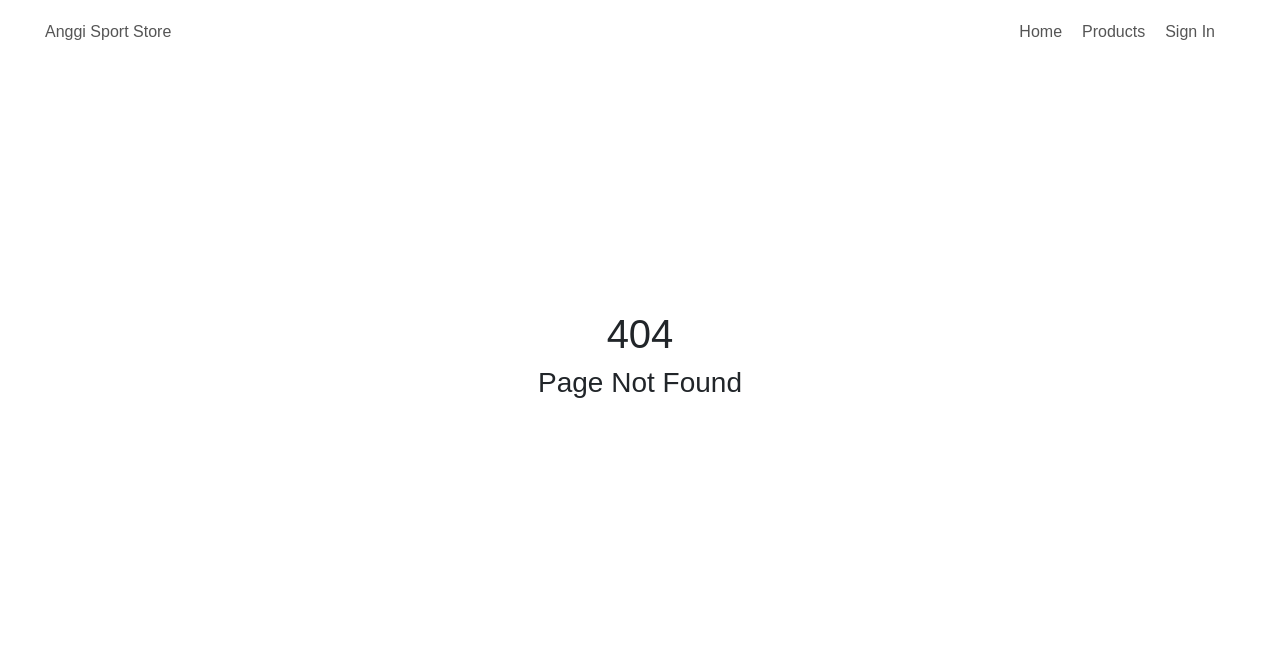
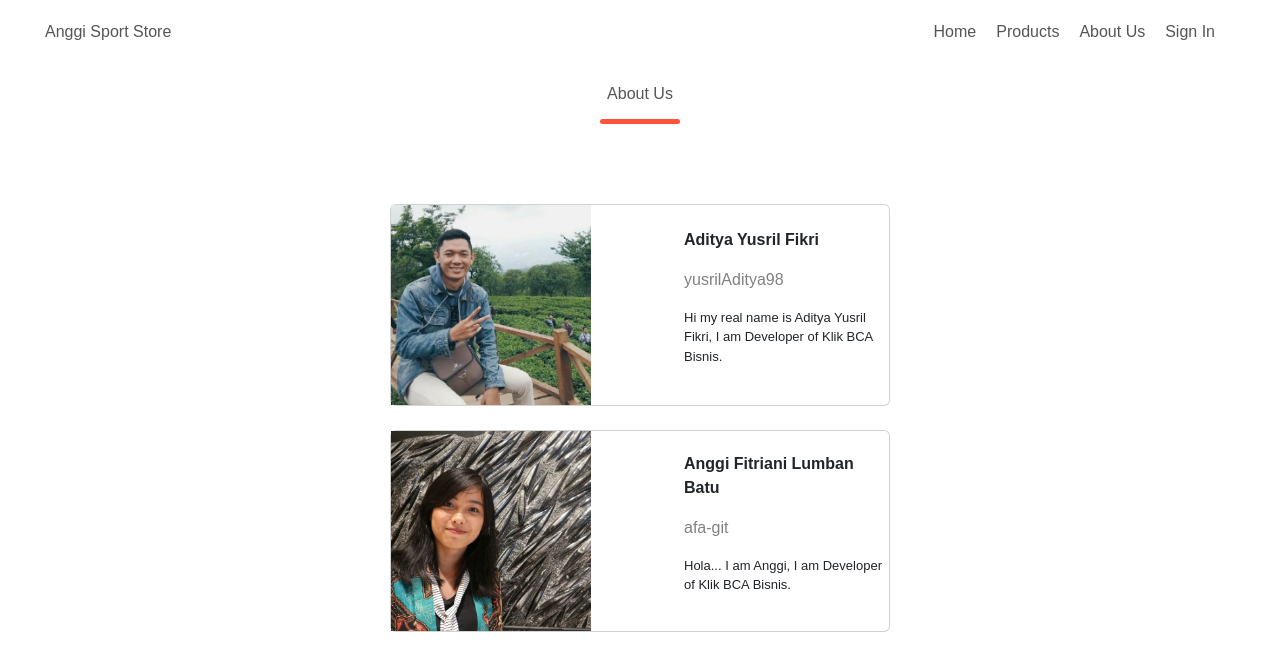
Before and after one commit to afa-git/team8-Simple-eCom, an Angular app: page /about in a window 1280 px wide. Before the commit this address led to /not-found. Shown: the top 670 px of the page. Built offline with nearby package versions, Linux system fonts and the light colour scheme.

Commit message:
about us

```diff
--- /dev/null
+++ b/src/app/about/about.component.css
@@ -0,0 +1,5 @@
+.card {
+    width: 500px;
+    margin-left: auto;
+    margin-right: auto;
+}
--- /dev/null
+++ b/src/app/about/about.component.html
@@ -0,0 +1,33 @@
+
+<div class="title">
+    About Us
+</div>
+<div class="card">
+    <div class="row">
+      <div class="col">
+            <div class="small-img-col img-clip">
+                <img  src="../../assets/images/adit.png"  class="small-img" width="200" height="200">
+            </div>
+      </div>
+      <div class="col">
+        <ul style="font-weight: bold;">Aditya Yusril Fikri</ul>
+        <ul style="color: grey;">yusrilAditya98</ul>
+        <ul style="font-size: 13px;">Hi my real name is Aditya Yusril Fikri, I am Developer of Klik BCA Bisnis.</ul>
+        </div>
+    </div>
+</div>
+    <br>
+<div class="card">
+    <div class="row">
+        <div class="col">
+              <div class="small-img-col img-clip">
+                  <img  src="../../assets/images/anggi.png"  class="small-img" width="200" height="200">
+              </div>
+        </div>
+        <div class="col">
+            <ul style="font-weight: bold;">Anggi Fitriani Lumban Batu</ul>
+            <ul style="color: grey;">afa-git</ul>
+            <ul style="font-size: 13px;">Hola... I am Anggi, I am Developer of Klik BCA Bisnis. </ul>
+        </div>
+      </div>
+  </div>
--- /dev/null
+++ b/src/app/about/about.component.ts
@@ -0,0 +1,15 @@
+import { Component, OnInit } from '@angular/core';
+
+@Component({
+  selector: 'app-about',
+  templateUrl: './about.component.html',
+  styleUrls: ['./about.component.css']
+})
+export class AboutComponent implements OnInit {
+
+  constructor() { }
+
+  ngOnInit(): void {
+  }
+
+}
--- a/src/app/header/header.component.html
+++ b/src/app/header/header.component.html
@@ -14,6 +14,7 @@
                     <li *ngIf="role == '1'"><a [routerLink]="['reportproducts']">Report Products</a></li>
                     <li *ngIf="role == '1'"><a [routerLink]="['reportusers']">Report User</a></li>
                     <li *ngIf="role == '1'"><a [routerLink]="['transactions']">Transactions</a></li>
+                    <li><a [routerLink]="['about']">About Us</a></li>
                     <li *ngIf="!isAuthenticated"><a [routerLink]="['auth']" >Sign In</a></li>
                     <li *ngIf="isAuthenticated"><a (click)="onLogout()"   >Logout</a></li>
 
```
Also changed, not shown: src/app/app.module.ts (+5 -3 lines), src/assets/images/adit.png (added), src/assets/images/anggi.png (added).
